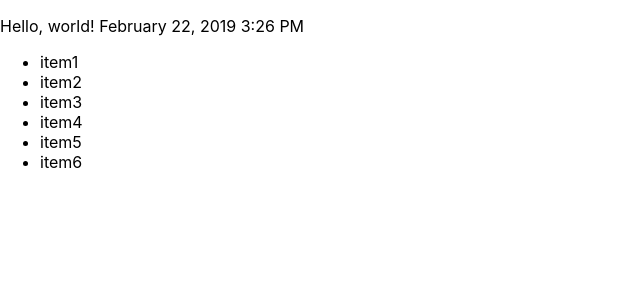
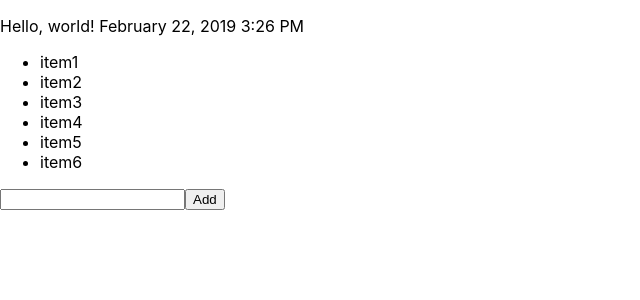
Before and after one commit to pilipenkoandrey79/logos, a React (Create React App) app: page / in a window 1280 px wide. Shown: the top 300 px of the page, without its empty margins (0-640 px from the left). Built offline with nearby package versions, Linux system fonts and the light colour scheme.

Commit message:
add item

```diff
--- a/src/List.js
+++ b/src/List.js
@@ -1,18 +1,46 @@
-import React, { Component } from 'react';
+import React, { Component, createRef } from 'react';
 
 class List extends Component {
     constructor(props){
         super(props);
 
-        console.log(props);
+        this.state = { items: this.props.items };
+
+        this.inputField = createRef();
+
+        this.addItem = this.addItem.bind(this);
+    }
+
+    addItem() {
+        const inputField = this.inputField.current;
+
+        if (!inputField || !inputField.value) {
+            return;
+        }
+
+        const { items } = this.state;
+
+        items.push({ label: inputField.value });
+
+        this.setState({ items });
+        inputField.value = null;
     }
 
     render() {
-       return (<ul>
-           {
-               this.props.items.map(item => <li key={Math.round(Math.random() * 100)}>{item.label}</li>)
-           }
-       </ul>);
+        const { items } = this.state;
+
+       return (
+        <div>
+            <ul>
+                {
+                    items.map((item, index) => <li key={index}>{item.label}</li>)
+                }
+            </ul>
+
+            <input type="text" ref={this.inputField} />
+            <button type="button" onClick={this.addItem}>Add</button>
+        </div>
+       );
     }
 }
 
```
